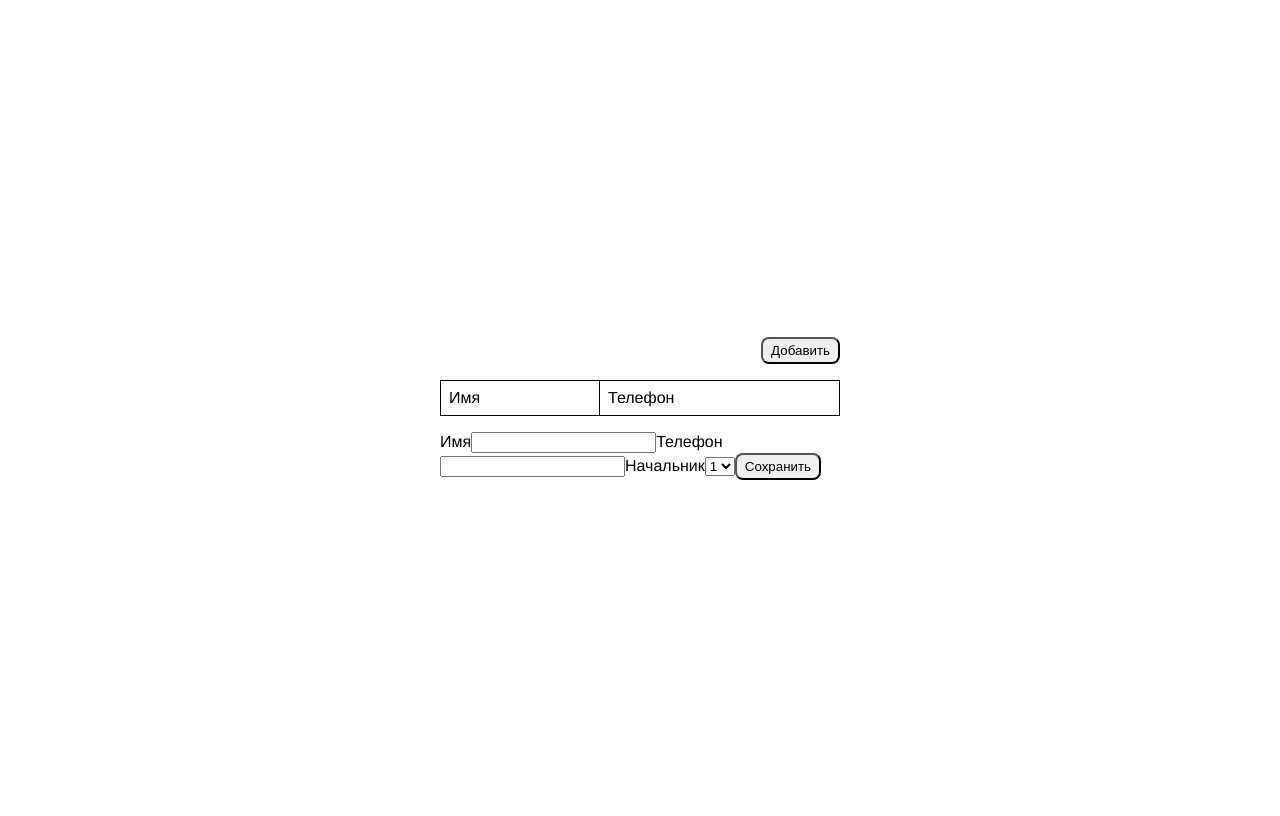
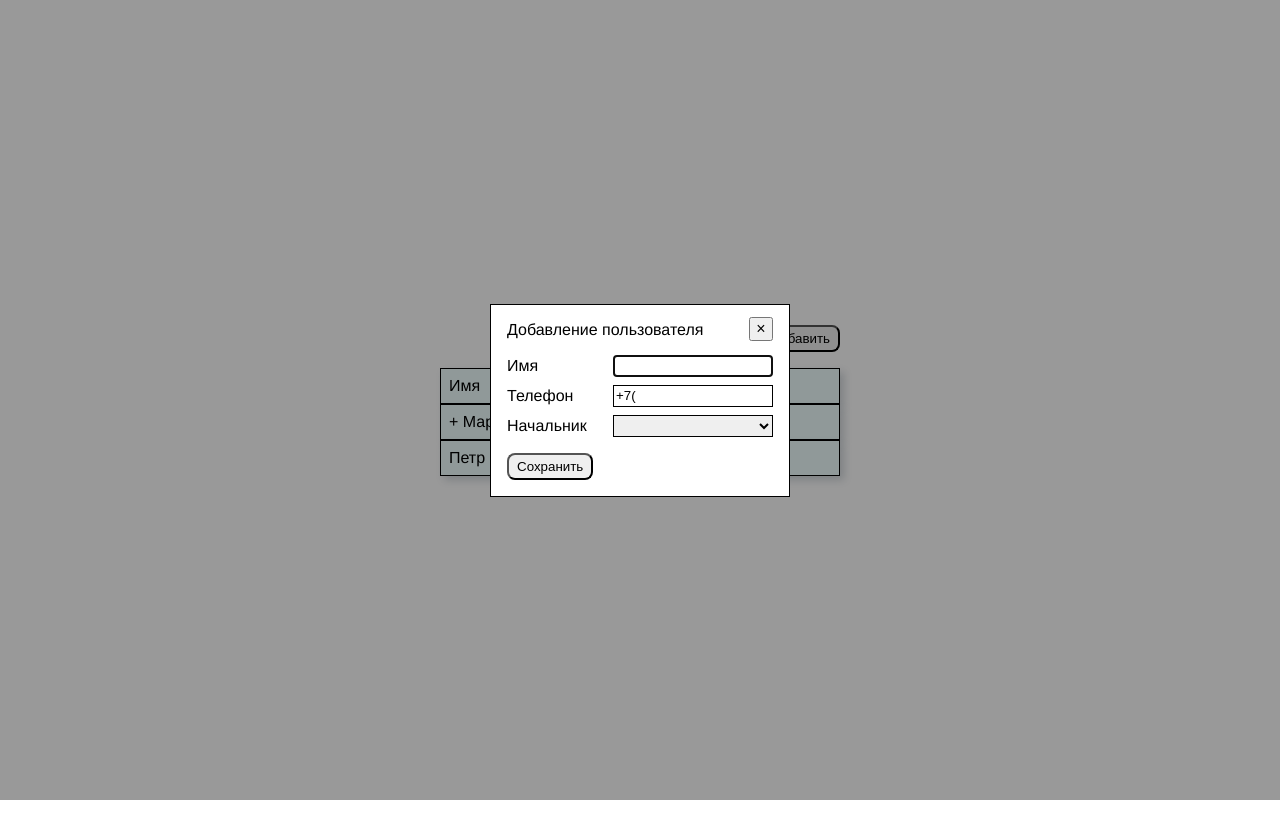
Before and after one commit to D2UZS/roistat, a Vue app: page / in a window 1280 px wide. Both pictures are taken after a click on the button "Добавить". Built offline with nearby package versions, Linux system fonts and the light colour scheme.

Commit message:
закончил основной функционал

```diff
--- a/src/App.vue
+++ b/src/App.vue
@@ -1,9 +1,15 @@
 <template>
   <div class="app">
     <div class="app__container">
-      <app-btn class="app__btn">Добавить</app-btn>
-      <app-table class="app__table" />
-      <app-popup class="app__popup" />
+      <button class="app__btn" @click="showPopup">Добавить</button>
+      <app-table class="app__table" :persons="persons" />
+      <app-popup
+        class="app__popup"
+        v-if="popupIsVisible"
+        @hidePopup="hidePopup"
+        @add-person="addPerson"
+        :allPeople="allPeople"
+      />
     </div>
   </div>
 </template>
@@ -15,18 +21,129 @@ import AppBtn from '@/components/UI/AppBtn'
 
 export default {
   name: 'App',
+
   components: {
     AppTable,
     AppBtn,
     AppPopup
+  },
+
+  data() {
+    return {
+      popupIsVisible: false,
+
+      persons: [
+        {
+          name: 'Марина',
+          phoneNumber: '+7 941 123 21 42',
+          id: '1',
+          chiefId: null,
+          subordinates: [
+            {
+              name: 'Лена',
+              phoneNumber: '+7 941 123 21 42',
+              id: '3',
+              chiefId: null,
+              subordinates: []
+            },
+            {
+              name: 'Катя',
+              phoneNumber: '+7 941 123 21 42',
+              id: '7',
+              chiefId: null,
+              subordinates: []
+            }
+          ]
+        },
+        {
+          name: 'Петр',
+          phoneNumber: '+7 941 123 21 42',
+          id: '2',
+          chiefId: null,
+          subordinates: []
+        }
+      ],
+
+      allPeople: []
+    }
+  },
+
+  methods: {
+    showPopup() {
+      this.popupIsVisible = true
+    },
+
+    hidePopup() {
+      this.popupIsVisible = false
+    },
+
+    addPerson(person) {
+      if (person.chiefId) {
+        const chiefPerson = this.findPerson(this.persons, person.chiefId)
+
+        chiefPerson.subordinates.push(person)
+      } else {
+        this.persons.push(person)
+      }
+      this.allPeople.push(person)
+      localStorage.setItem('persons', JSON.stringify(this.persons))
+    },
+
+    findPerson(object, id) {
+      for (const iterator of object) {
+        const result = this.foo(iterator, id)
+        if (result) {
+          return result
+        }
+      }
+    },
+
+    foo(obj, id) {
+      if (obj.id === id) {
+        return obj
+      } else if (obj.subordinates.length) {
+        for (const i of obj.subordinates) {
+          const result = this.foo(i, id)
+          if (result) {
+            return result
+          }
+        }
+      }
+    },
+
+    getAllPeople(array) {
+      for (const obj of array) {
+        if ('subordinates' in obj) {
+          this.allPeople.push(obj)
+          this.getAllPeople(obj.subordinates)
+        } else {
+          this.allPeople.push(obj)
+        }
+      }
+    }
+  },
+
+  mounted() {
+    const localPersons = localStorage.getItem('persons')
+    if (localPersons) {
+      this.persons = JSON.parse(localPersons)
+    }
+    this.getAllPeople(this.persons)
   }
 }
 </script>
 
 <style>
-* {
+*,
+*::before,
+*::after {
   box-sizing: border-box;
 }
+
+body {
+  margin: 0;
+}
+
 .app {
   display: flex;
   align-items: center;
@@ -46,5 +163,9 @@ export default {
 
 .app__btn {
   align-self: flex-end;
+
+  max-width: max-content;
+  padding: 4px 8px;
+  border-radius: 8px;
 }
 </style>
--- a/src/components/AppPopup.vue
+++ b/src/components/AppPopup.vue
@@ -1,24 +1,43 @@
 <template>
-  <div class="app-popup">
-    <form class="app-popup__form">
+  <div class="app-popup" @click="hidePopup">
+    <div class="app-popup__inner" @click.stop>
+      <span class="app-popup__title">Добавление пользователя</span>
+      <button class="app-popup__close-btn" @click="hidePopup">&times;</button>
+      <form class="app-popup__form" @submit.prevent="submitForm">
         <label class="app-popup__label">
           <span class="app-popup__label-text">Имя</span>
-        <input class="app-popup__label-input" type="text" />
+          <input
+            class="app-popup__label-input"
+            type="text"
+            v-model="person.name"
+            v-focus
+            required
+          />
         </label>
         <label class="app-popup__label">
           <span class="app-popup__label-text">Телефон</span>
-        <input class="app-popup__label-input" type="tel" />
+          <input
+            class="app-popup__label-input"
+            type="tel"
+            v-model="person.phoneNumber"
+            placeholder="+7(___)___-__-__"
+          />
         </label>
-      <label class="app-popup__label">
+        <label class="app-popup__label" v-if="allPeople.length">
           <span class="app-popup__label-text">Начальник</span>
-        <select class="app-popup__label-select">
-          <option value="1">1</option>
-          <option value="2">2</option>
-          <option value="3">3</option>
+          <select class="app-popup__label-select" v-model="person.chiefId">
+            <option value=""></option>
+            <option
+              v-for="person of allPeople"
+              :key="person.id"
+              :value="person.id"
+              >{{ person.name }}</option
+            >
           </select>
         </label>
         <app-btn class="app-popup__btn" type="submit">Сохранить</app-btn>
       </form>
+    </div>
   </div>
 </template>
 
@@ -27,13 +46,138 @@ import AppBtn from '@/components/UI/AppBtn'
 
 export default {
   name: 'AppPopup',
+
   components: {
     AppBtn
   },
+
   data() {
-    return {}
+    return {
+      person: {
+        name: '',
+        phoneNumber: '+7(',
+        id: null,
+        chiefId: '',
+        subordinates: []
+      }
+    }
+  },
+
+  props: {
+    allPeople: {
+      type: Array,
+      required: true
+    }
+  },
+
+  methods: {
+    hidePopup() {
+      this.$emit('hidePopup')
+    },
+
+    hidePopupOnEsc(e) {
+      return e.code === 'Escape' ? this.hidePopup() : undefined
+    },
+
+    createPerson() {
+      this.person.id = Date.now()
+      this.$emit('add-person', this.person)
+    },
+
+    submitForm() {
+      this.createPerson()
+      this.hidePopup()
+    }
+  },
+
+  directives: {
+    focus: {
+      inserted: function(el) {
+        el.focus()
+      }
+    }
+  },
+
+  mounted() {
+    document.addEventListener('keydown', e => {
+      this.hidePopupOnEsc(e)
+    })
+  },
+
+  beforeUnmount() {
+    document.removeEventListener('keydown', e => {
+      this.hidePopupOnEsc(e)
+    })
   }
 }
 </script>
 
-<style scoped></style>
+<style scoped>
+.app-popup {
+  position: fixed;
+  top: 0;
+  right: 0;
+  bottom: 0;
+  left: 0;
+  z-index: 100;
+
+  display: flex;
+  align-items: center;
+  justify-content: center;
+  padding: 16px;
+
+  background: rgba(0, 0, 0, 0.4);
+}
+
+.app-popup__inner {
+  position: relative;
+
+  flex-basis: 300px;
+  padding: 16px;
+  display: flex;
+  flex-direction: column;
+  gap: 16px;
+
+  background-color: #fff;
+  border: 1px solid black;
+}
+
+.app-popup__close-btn {
+  position: absolute;
+  top: 12px;
+  right: 16px;
+
+  font-size: 16px;
+  line-height: 0;
+  width: 24px;
+  height: 24px;
+  display: flex;
+  align-items: center;
+  justify-content: center;
+}
+
+.app-popup__form {
+  display: flex;
+  flex-direction: column;
+  gap: 8px;
+}
+
+.app-popup__label {
+  display: flex;
+  flex-wrap: wrap;
+  gap: 8px;
+  justify-content: space-between;
+  align-items: center;
+}
+
+.app-popup__label-input,
+.app-popup__label-select {
+  width: 160px;
+  height: 22px;
+  border: 1px solid black;
+}
+
+.app-popup__btn {
+  margin-top: 8px;
+}
+</style>
--- a/src/components/AppTable.vue
+++ b/src/components/AppTable.vue
@@ -1,30 +1,121 @@
 <template>
   <div class="app-table">
-    <div class="app-table__cell">Имя</div>
-    <div class="app-table__cell">Телефон</div>
+    <div class="app-table__row">
+      <div class="app-table__cell filter-btn" @click="toggleSort">
+        Имя
+        <svg
+          class="filter-btn__icon"
+          width="17"
+          height="16"
+          viewBox="0 0 17 16"
+          xmlns="http://www.w3.org/2000/svg"
+        >
+          <path
+            :class="{ done: this.sortParam === 'reversAlphabet' }"
+            d="M5.63261 5.69134C5.69895 5.87818 5.85522 6 6.02856 6H11.1714C11.3447 6 11.501 5.87818 11.5673 5.69134C11.6337 5.5045 11.597 5.28944 11.4744 5.14645L8.90302 2.14644C8.73566 1.95118 8.4643 1.95118 8.29693 2.14644L5.72551 5.14645C5.60294 5.28944 5.56628 5.5045 5.63261 5.69134Z"
+          />
+          <path
+            :class="{ done: this.sortParam === 'alphabet' }"
+            d="M5.63261 10.3087C5.69895 10.1218 5.85522 10 6.02856 10H11.1714C11.3447 10 11.501 10.1218 11.5673 10.3087C11.6337 10.4955 11.597 10.7106 11.4744 10.8536L8.90302 13.8536C8.73566 14.0488 8.4643 14.0488 8.29693 13.8536L5.72551 10.8536C5.60294 10.7106 5.56628 10.4955 5.63261 10.3087Z"
+          />
+        </svg>
+      </div>
+      <div class="app-table__cell">Телефон</div>
+    </div>
+    <table-row
+      v-for="person of sortedPersons"
+      :key="person.id"
+      :person="person"
+    />
   </div>
 </template>
 
 <script>
+import TableRow from '@/components/TableRow'
+
 export default {
   name: 'AppTable',
+  components: {
+    TableRow
+  },
+  props: {
+    persons: {
+      type: Array,
+      required: true
+    }
+  },
   data() {
-    return {}
+    return {
+      sortParam: ''
+    }
+  },
+  methods: {
+    sortAlphabet(d1, d2) {
+      return d1.name.toLowerCase() > d2.name.toLowerCase() ? 1 : -1
+    },
+
+    sortReversAlphabet(d1, d2) {
+      return d1.name.toLowerCase() < d2.name.toLowerCase() ? 1 : -1
+    },
+
+    toggleSort() {
+      this.sortParam === '' || this.sortParam === 'reversAlphabet'
+        ? (this.sortParam = 'alphabet')
+        : (this.sortParam = 'reversAlphabet')
+    },
+
+    foo(sortFunction) {
+      return [...this.persons].sort(sortFunction)
+    }
+  },
+  computed: {
+    sortedPersons() {
+      switch (this.sortParam) {
+        case 'alphabet':
+          return this.foo(this.sortAlphabet)
+        case 'reversAlphabet':
+          return this.foo(this.sortReversAlphabet)
+        default:
+          return this.persons
+      }
+    }
   }
 }
 </script>
 
 <style scoped>
 .app-table {
+}
+
+.app-table__row {
   display: grid;
-  grid-template-columns: 40% 60%;
+  grid-template-columns: auto 200px;
 }
+
 .app-table__cell {
   padding: 8px;
   border: 1px solid black;
+  box-shadow: 4px 4px 8px 0px rgba(34, 60, 80, 0.2);
+  background-color: azure;
 }
 
-.app-table__cell:nth-child(even) {
-  border-left: none;
+.app-table__cell:not(:nth-child(even)) {
+  border-right: none;
+}
+
+.filter-btn {
+  display: flex;
+  align-items: center;
+  gap: 8px;
+  justify-content: space-between;
+  cursor: pointer;
+}
+
+.filter-btn__icon {
+  fill: #a0a0a0;
+}
+
+.done {
+  fill: #d0021b;
 }
 </style>
--- /dev/null
+++ b/src/components/TableRow.vue
@@ -0,0 +1,67 @@
+<template>
+  <details>
+    <summary class="table-row" :class="{ spoller: person.subordinates.length }">
+      <div
+        class="table-row__cell"
+        :class="{ spoller__btn: person.subordinates.length }"
+      >
+        {{ person.name }}
+      </div>
+      <div class="table-row__cell">{{ person.phoneNumber }}</div>
+    </summary>
+    <table-row
+      v-for="subordinate of person.subordinates"
+      :key="subordinate.id"
+      :person="subordinate"
+    />
+  </details>
+</template>
+
+<script>
+export default {
+  name: 'TableRow',
+  props: {
+    person: {
+      type: Object,
+      required: true
+    }
+  },
+  data() {
+    return {}
+  }
+}
+</script>
+
+<style scoped>
+.table-row {
+  display: grid;
+  grid-template-columns: auto 200px;
+}
+
+.table-row__cell {
+  padding: 8px;
+  border: 1px solid black;
+  box-shadow: 4px 4px 8px 0px rgba(34, 60, 80, 0.2);
+  background-color: azure;
+}
+
+.table-row__cell:not(:nth-child(even)) {
+  border-right: none;
+}
+
+details details {
+  padding-left: 4px;
+}
+
+.spoller {
+  cursor: pointer;
+}
+
+.spoller__btn::before {
+  content: '+';
+}
+
+details[open] > summary > .spoller__btn::before {
+  content: '-';
+}
+</style>
--- a/src/components/UI/AppBtn.vue
+++ b/src/components/UI/AppBtn.vue
@@ -9,7 +9,8 @@ export default {
   name: 'AppBtn',
   data() {
     return {}
-  }
+  },
+  methods: {}
 }
 </script>
 
```
Lines whose indentation alone changed are shown as unchanged.
